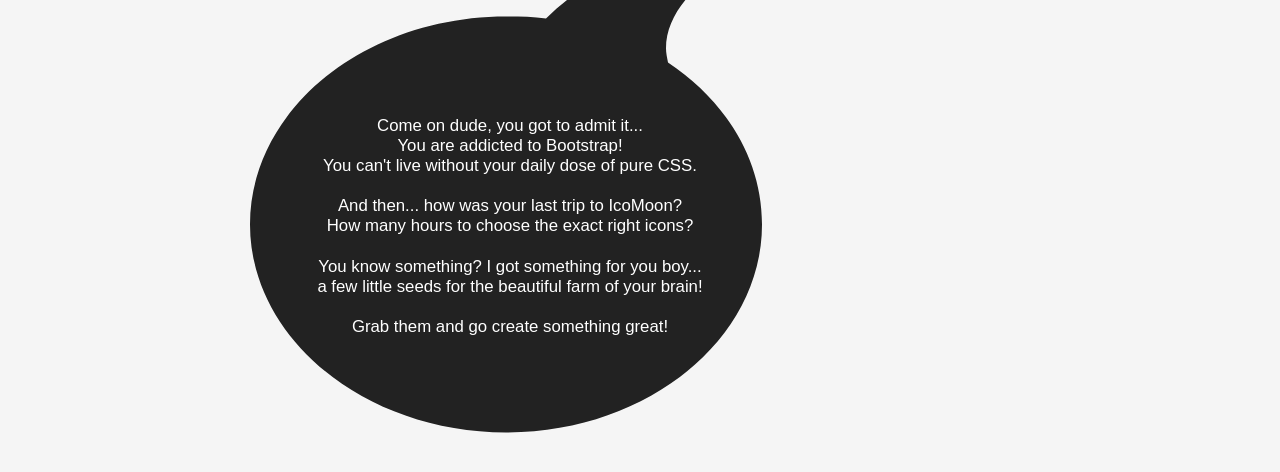
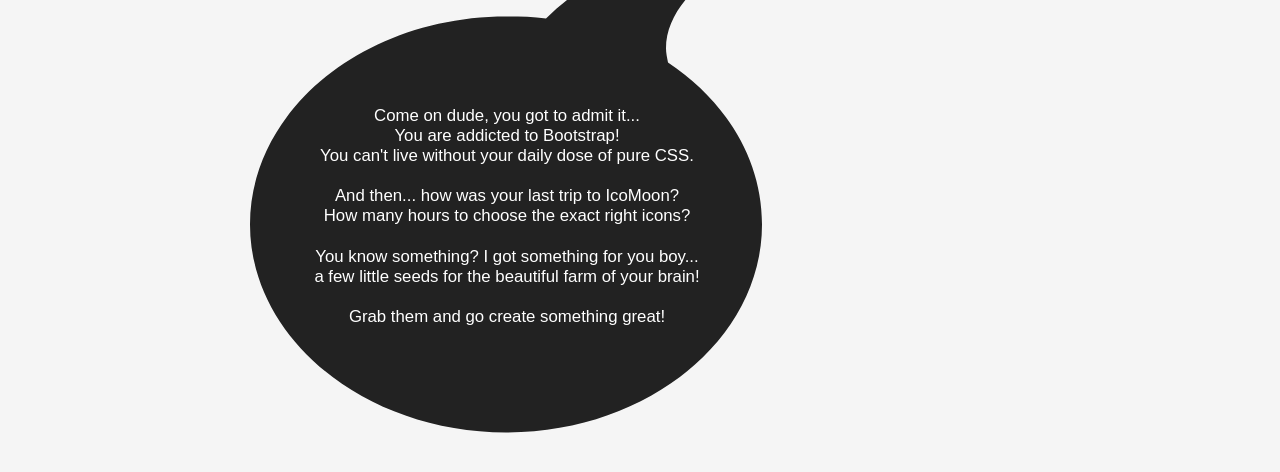
Before and after one commit to vassilis/bootstrap-extend, a plain HTML site: page btn-icon/index.html in a window 1280 px wide. Shown: the part 646-1118 px from the top of the page. Drawn offline with nearby package versions, Linux system fonts and the light colour scheme.

Commit message:
fixed bubble-text to look OK in firefox

```diff
--- a/css/btn-icon-preview.css
+++ b/css/btn-icon-preview.css
@@ -92,9 +92,9 @@
 @media (min-width: 992px) {
   .bubble-text {
     position: absolute;
-    top: 120px;
-    left: 60px;
-    width: 400px;
+    top: 110px;
+    left: 32px;
+    width: 450px;
     text-align: center;
   }
 }
--- a/sass/btn-icon-preview.css.scss
+++ b/sass/btn-icon-preview.css.scss
@@ -83,9 +83,9 @@
 	color: #FFF;
 	@media(min-width:992px){
 		position: absolute;
-		top: 120px;
-		left: 60px;
-		width: 400px;
+		top: 110px;
+		left: 32px;
+		width: 450px;
 		text-align: center;
 	}
 	@media(max-width:991px){
```
